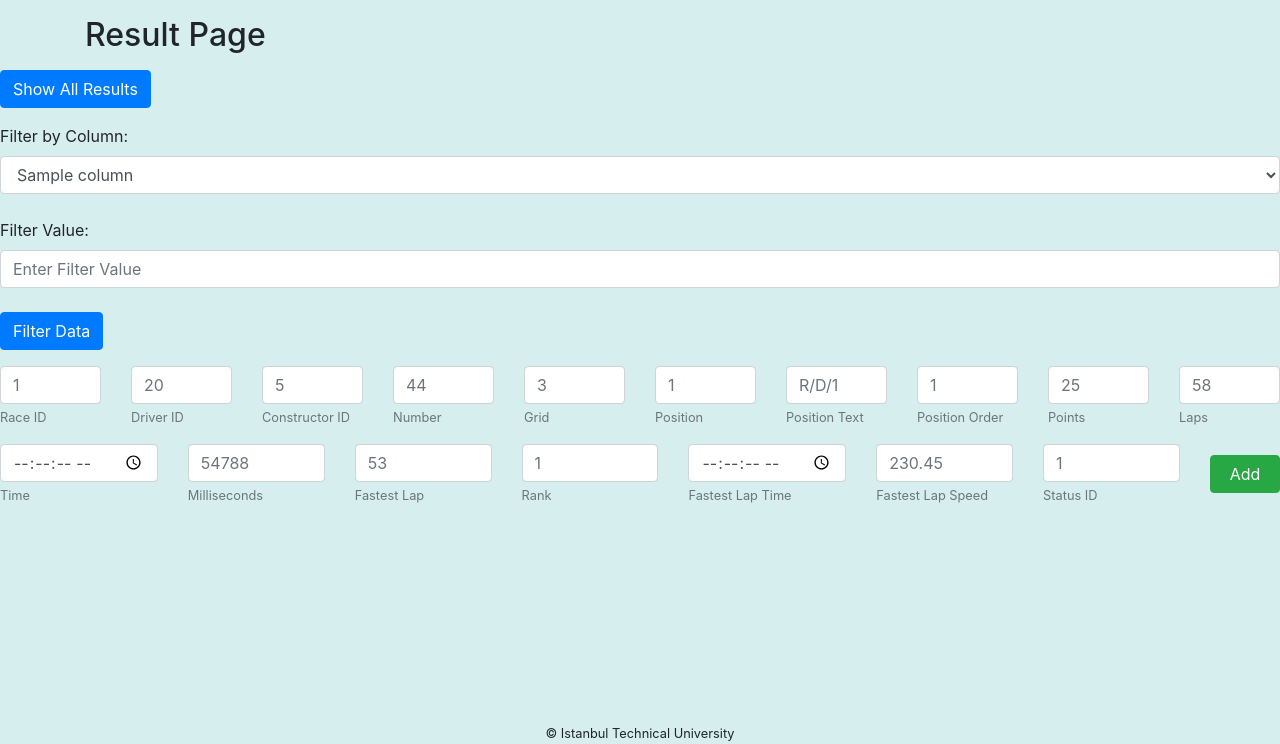
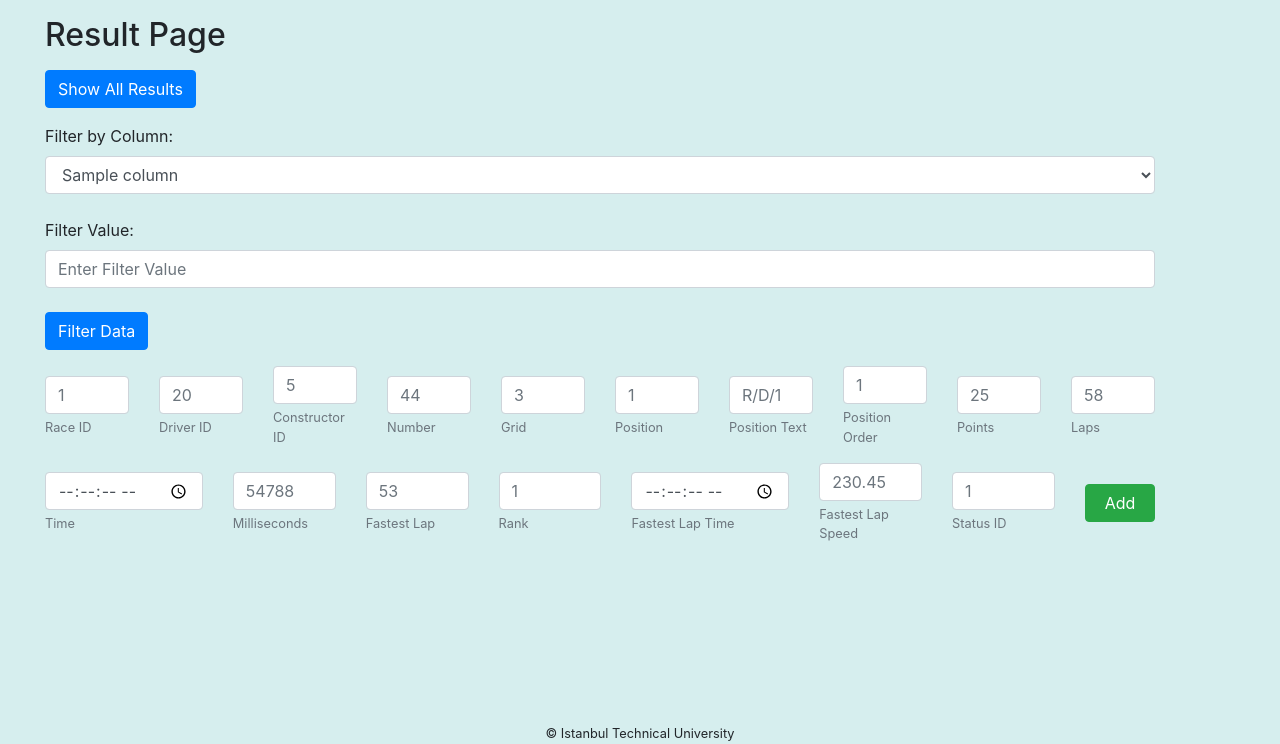
Before and after one commit to qwertymert/Formula1-Database-blg317e-project, a Flask app: template templates/results.html in a window 1280 px wide. Shown: the part 56-800 px from the top of the page. Run offline with Flask 3, Linux system fonts and the light colour scheme; the template is opened without the code that fills it: most values are stand-ins (such as "Sample title", 1, 10 or a date in 2020); some libraries are stand-ins or nearby versions.

Commit message:
Minor css errors fixed

```diff
--- a/static/formula1.css
+++ b/static/formula1.css
@@ -20,3 +20,13 @@ footer {
     width: 100%;
     text-align: center;
     }
+
+.content .container{
+    margin-left: 30px;
+    .table td {
+        padding: 0.3rem;
+    }
+    .modal.show .modal-dialog {
+        max-width: 1200px;
+    }
+}
--- a/templates/filter_table.html
+++ b/templates/filter_table.html
@@ -5,7 +5,6 @@
 {% block page_title %}<h2>Select a table, column and value for filtering</h2>{% endblock %}
 
 {% block content %}
-
     <form action="{{ url_for("filter_table")}}" method="post">
     <label for="select-table">Select a table:</label>
     <select name="table-name" id="table-name">
--- a/templates/layout.html
+++ b/templates/layout.html
@@ -48,8 +48,10 @@
         </div>
       </div>
     </nav>
-    {% block page_title %}{% endblock %}
-    {% block content %}{% endblock %}
+    <div class="content">
+      {% block page_title %}{% endblock %}
+      {% block content %}{% endblock %}
+    </div>
     <footer>
       <small>&copy; Istanbul Technical University</small>
     </footer>
--- a/templates/results.html
+++ b/templates/results.html
@@ -10,7 +10,7 @@
   </div>
 {% endblock %}
 {% block content %}
-<div class=" mt-3">
+<div class="container mt-3">
     <form action="{{ url_for("results_page") }}" method="post">
         <button class="btn btn-primary mb-3" type="submit">Show All Results</button>
     </form>
```
